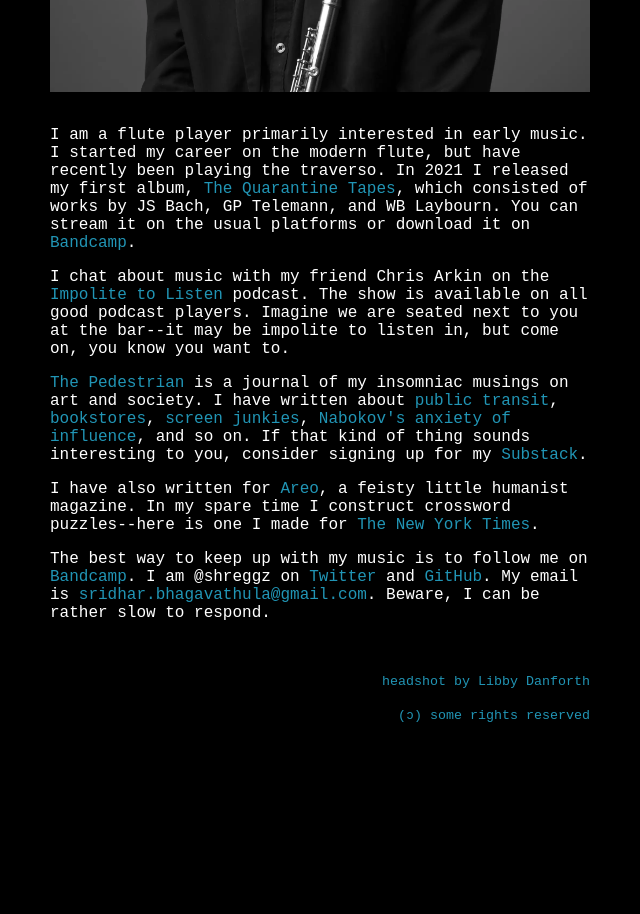
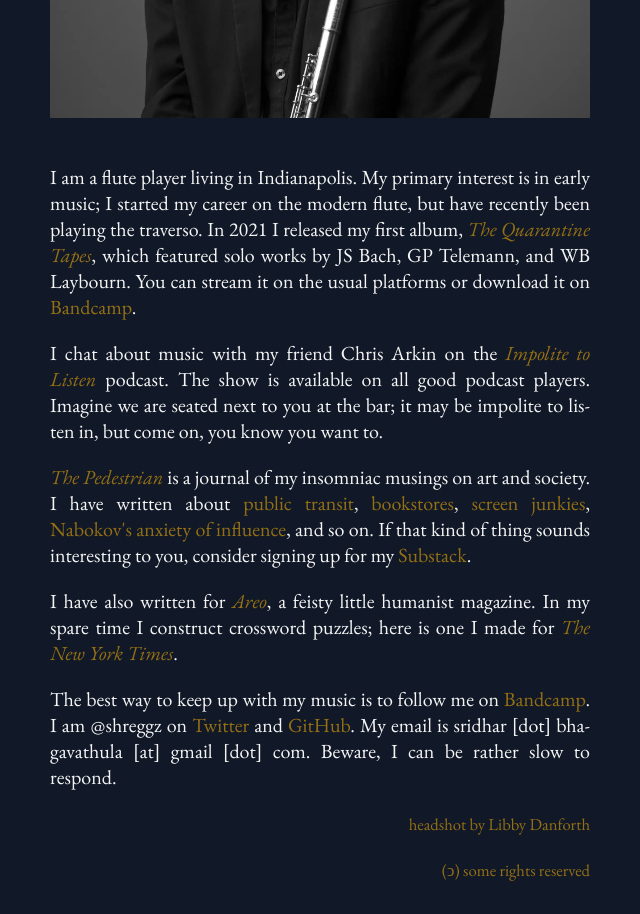
Before and after one commit to shreggz/personal-site, a plain HTML site: page index.html in a window 1280 px wide. Shown: the part 540-1454 px from the top of the page, without its empty margins (320-960 px from the left). Before the commit the page ends 1292 px from the top, so only its background shows below. Drawn offline with nearby package versions, Linux system fonts and the light colour scheme.

Commit message:
Update personal site

```diff
--- a/index.html
+++ b/index.html
@@ -5,6 +5,7 @@
         <meta http-equiv="X-UA-Compatible" content="IE=edge">
         <meta name="viewport" content="width=device-width, initial-scale=1.0">
         <link rel="stylesheet" href="./styles.css">
+        <link rel="preconnect" href="https://fonts.googleapis.com"><link rel="preconnect" href="https://fonts.gstatic.com" crossorigin><link href="https://fonts.googleapis.com/css2?family=EB+Garamond:ital,wght@0,400;0,700;1,400&display=swap" rel="stylesheet">
         <link rel="icon" type="image/x-icon" href="./images/Shreggz Favicon.png">
         <title>Sridhar Bhagavathula</title>
     </head>
@@ -13,12 +14,11 @@
         <img src="./images/headshot.webp" alt="Headshot of Sridhar Bhagavathula">
         <br>
         <div class="text">
-            <p>I am a flute player primarily interested in early music. I started my career on the modern flute, but have recently been playing the traverso. In 2021 I released my first album, <a href="https://sridharbhagavathula.bandcamp.com/album/the-quarantine-tapes" target="_blank">The Quarantine Tapes</a>, which consisted of works by JS Bach, GP Telemann, and WB Laybourn. You can stream it on the usual platforms or download it on <a href="https://sridharbhagavathula.bandcamp.com/album/the-quarantine-tapes" target="_blank">Bandcamp</a>.</p>
-            <p>I chat about music with my friend Chris Arkin on the <a href="https://www.impolitetolisten.com/" target="_blank">Impolite to Listen</a> podcast. The show is available on all good podcast players. Imagine we are seated next to you at the bar--it may be impolite to listen in, but come on, you know you want to.</p>
-            <p><a href="https://thepedestrian.substack.com/" target="_blank">The Pedestrian</a> is a journal of my insomniac musings on art and society. I have written about <a href="https://thepedestrian.substack.com/p/can-public-transit-revitalize-a-city" target="_blank">public transit</a>, <a href="https://thepedestrian.substack.com/p/why-bookstores-still-matter" target="_blank">bookstores</a>, <a href="https://thepedestrian.substack.com/p/6-ways-to-avoid-being-a-screen-junkie" target="_blank">screen junkies</a>, <a href="https://thepedestrian.substack.com/p/late-night-thoughts-on-chasing-nabokov" target="_blank">Nabokov's anxiety of influence</a>, and so on. If that kind of thing sounds interesting to you, consider signing up for my <a href="https://thepedestrian.substack.com/" target="_blank">Substack</a>.</p>
-            <p>I have also written for <a href="https://areomagazine.com/author/sridharbhagavathula/" target="_blank">Areo</a>, a feisty little humanist magazine. In my spare time I construct crossword puzzles--here is one I made for <a href="https://www.nytimes.com/crosswords/game/daily/2021/03/05" target="_blank">The New York Times</a>.</p>
-            <p>The best way to keep up with my music is to follow me on <a href="https://sridharbhagavathula.bandcamp.com/follow_me" target="_blank">Bandcamp</a>. I am @shreggz on <a href="https://twitter.com/Shreggz" target="_blank">Twitter</a> and <a href="https://github.com/shreggz" target="_blank">GitHub</a>. My email is <a href="mailto:sridhar.bhagavathula@gmail.com">sridhar.bhagavathula@gmail.com</a>. Beware, I can be rather slow to respond.</p>
-            <br>
+            <p>I am a flute player living in Indianapolis. My primary interest is in early music; I started my career on the modern flute, but have recently been playing the traverso. In 2021 I released my first album, <i><a href="https://sridharbhagavathula.bandcamp.com/album/the-quarantine-tapes" target="_blank">The Quarantine Tapes</a></i>, which featured solo works by JS Bach, GP Telemann, and WB Laybourn. You can stream it on the usual platforms or download it on <a href="https://sridharbhagavathula.bandcamp.com/album/the-quarantine-tapes" target="_blank">Bandcamp</a>.</p>
+            <p>I chat about music with my friend Chris Arkin on the <i><a href="https://www.impolitetolisten.com/" target="_blank">Impolite to Listen</a></i> podcast. The show is available on all good podcast players. Imagine we are seated next to you at the bar; it may be impolite to listen in, but come on, you know you want to.</p>
+            <p><i><a href="https://thepedestrian.substack.com/" target="_blank">The Pedestrian</a></i> is a journal of my insomniac musings on art and society. I have written about <a href="https://thepedestrian.substack.com/p/can-public-transit-revitalize-a-city" target="_blank">public transit</a>, <a href="https://thepedestrian.substack.com/p/why-bookstores-still-matter" target="_blank">bookstores</a>, <a href="https://thepedestrian.substack.com/p/6-ways-to-avoid-being-a-screen-junkie" target="_blank">screen junkies</a>, <a href="https://thepedestrian.substack.com/p/late-night-thoughts-on-chasing-nabokov" target="_blank">Nabokov's anxiety of influence</a>, and so on. If that kind of thing sounds interesting to you, consider signing up for my <a href="https://thepedestrian.substack.com/" target="_blank">Substack</a>.</p>
+            <p>I have also written for <i><a href="https://areomagazine.com/author/sridharbhagavathula/" target="_blank">Areo</a></i>, a feisty little humanist magazine. In my spare time I construct crossword puzzles; here is one I made for <i><a href="https://www.nytimes.com/crosswords/game/daily/2021/03/05" target="_blank">The New York Times</a></i>.</p>
+            <p>The best way to keep up with my music is to follow me on <a href="https://sridharbhagavathula.bandcamp.com/follow_me" target="_blank">Bandcamp</a>. I am @shreggz on <a href="https://twitter.com/Shreggz" target="_blank">Twitter</a> and <a href="https://github.com/shreggz" target="_blank">GitHub</a>. My email is sridhar [dot] bhagavathula [at] gmail [dot] com. Beware, I can be rather slow to respond.</p>
             <div class="footer">
                 <p><small><a href="https://libbydanforth.com/" target="_blank">headshot by Libby Danforth</a></small></p>
                 <p><small><a href="https://creativecommons.org/licenses/by-sa/4.0/?ref=chooser-v1" target="_blank">(ↄ) some rights reserved</a></small></p>
--- a/styles.css
+++ b/styles.css
@@ -1,13 +1,19 @@
+@import url('https://fonts.googleapis.com/css2?family=EB+Garamond:ital,wght@0,400;0,700;1,400&display=swap');
+
 * {
-    background-color: #000000;
-    color: #fff;
-    font-family: "Courier New", monospace;
+    background-color: #111827;
+    color: #f5f5f5;
+    font-family: 'EB Garamond', serif;
 }
 
 body {
     max-width: 540px;
     margin: auto;
     padding: 12px;
+    font-size: 20px;
+    text-align: justify;
+    text-justify: inter-word;
+    hyphens: auto;
 }
 
 h1 {
@@ -15,7 +21,7 @@ h1 {
 }
 
 a {
-    color: #2195b5;
+    color: #947015;
 }
 
 a:link {
@@ -28,7 +34,6 @@ a:visited {
 
 a:hover {
     text-decoration: none;
-    background-color: #fff;
 }
 
 a:active {
```
